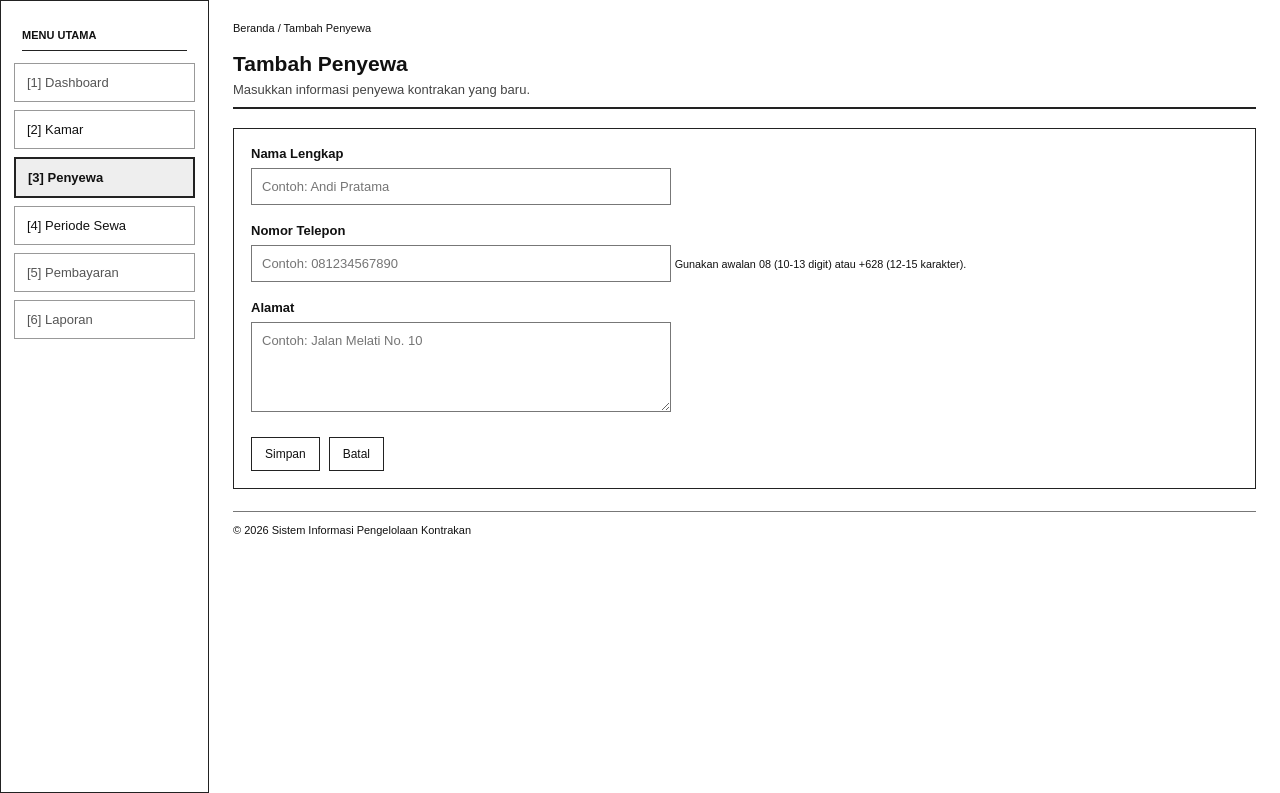
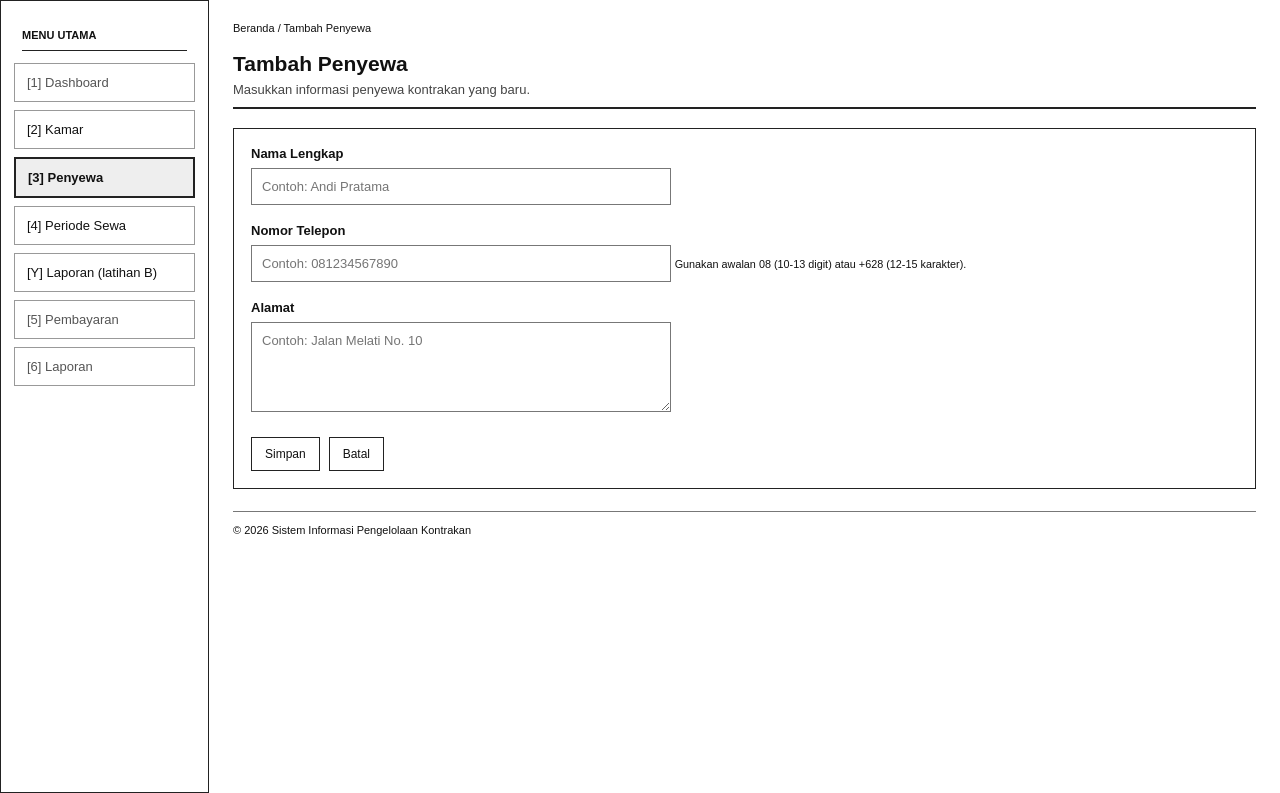
Before and after one commit to magicglass177/rpl-sistem-informasi-kontrakan, a Flask app: page /penyewa/tambah in a window 1280 px wide. Shown: the part 61-854 px from the top of the page. Run offline with Flask 3, Linux system fonts and the light colour scheme; some libraries are stand-ins or nearby versions.

Commit message:
Latihan konflik: tambah tautan Laporan

```diff
--- a/templates/base.html
+++ b/templates/base.html
@@ -326,6 +326,7 @@
             >
                 [4] Periode Sewa
             </a>
+            <a href="#">[Y] Laporan (latihan B)</a>
             <span>[5] Pembayaran</span>
             <span>[6] Laporan</span>
         </nav>
```
